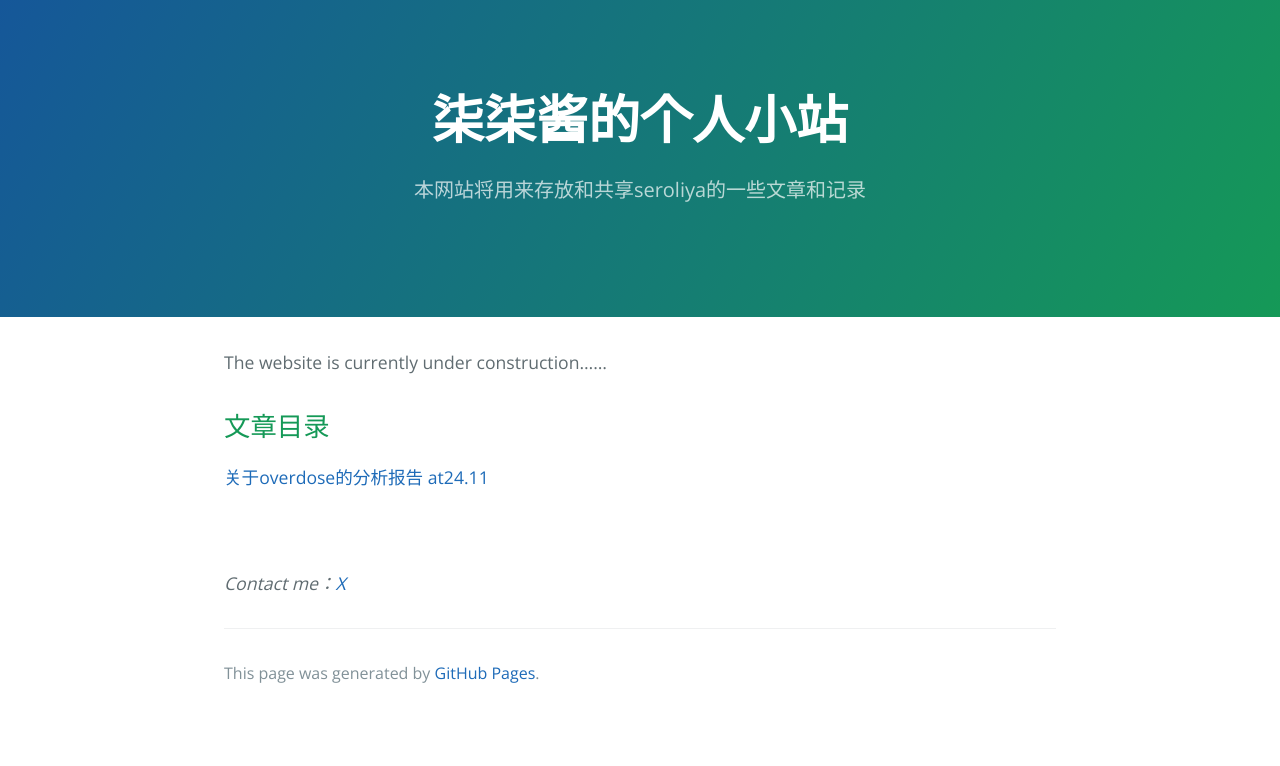
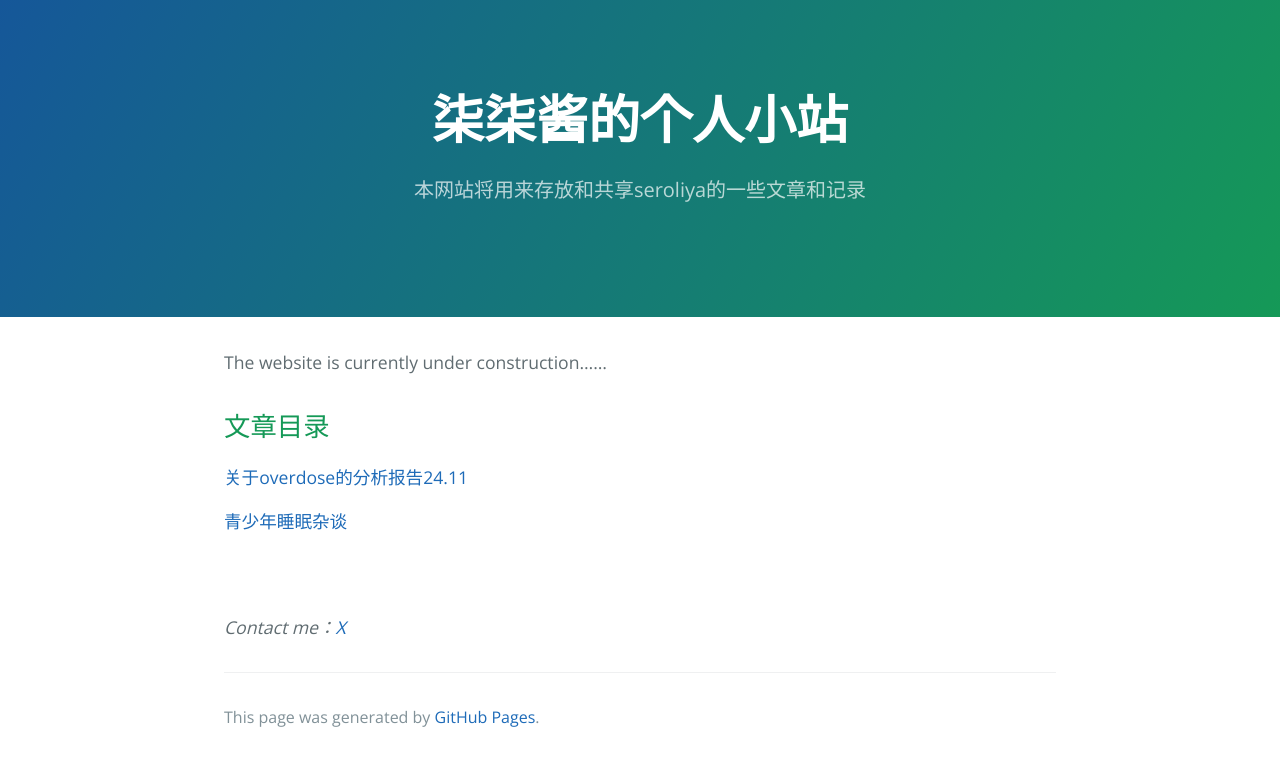
Before and after one commit to Seroliya/Seroliya.github.io, a Jekyll site: the page built from index.md, in a window 1280 px wide. Shown: the top 766 px of the page. Built offline with Jekyll 4.4.1, drawn with Linux system fonts in a browser that asks for light colours.

Commit message:
Update index.md

```diff
--- a/index.md
+++ b/index.md
@@ -6,5 +6,8 @@ The website is currently under construction......
 
 ## 文章目录
 
-[关于overdose的分析报告 at24.11](./odreport1.html)<br><br><br><br>
+[关于overdose的分析报告24.11](./odreport1.html)
+
+[青少年睡眠杂谈](./sleeptalk.html)
+<br><br><br><br>
 _Contact me：[X](https://x.com/77KawaiiQwQ)_
```
